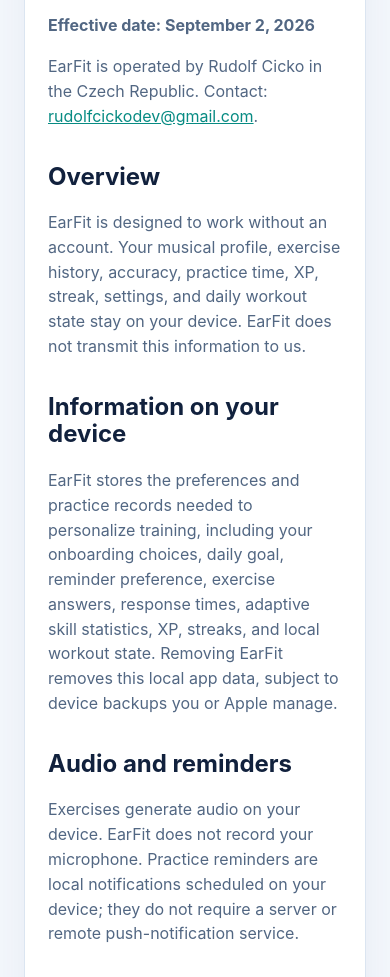
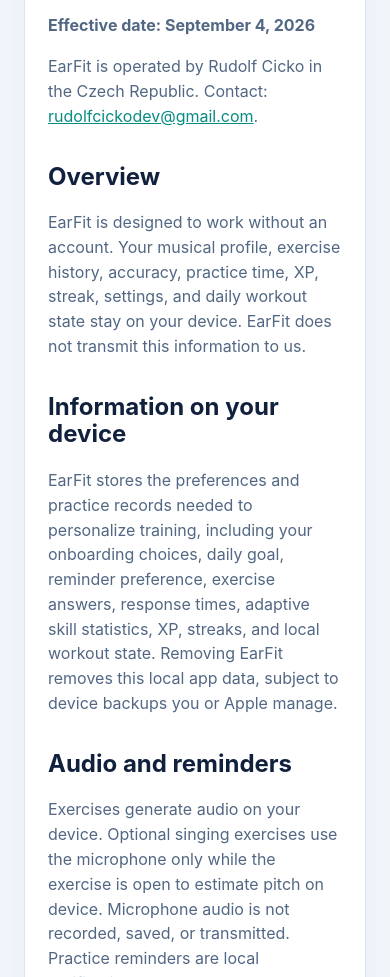
Before and after one commit to Cicko/earfit-support, a plain HTML site: page privacy.html in a window 390 px wide. Shown: the part 260-1237 px from the top of the page. Drawn offline with Linux system fonts and the light colour scheme.

Commit message:
Update privacy policy for microphone use
Updated the effective date and clarified microphone usage in the privacy policy.

```diff
--- a/privacy.html
+++ b/privacy.html
@@ -11,14 +11,14 @@
     <header><div class="wrap"><div class="brand"><span class="brand-mark">♪</span> EarFit</div><nav aria-label="Site"><a href="index.html">Support</a><a href="privacy.html">Privacy</a><a href="terms.html">Terms</a></nav></div></header>
     <main><article class="card">
       <h1>Privacy Policy</h1>
-      <p><strong>Effective date: September 2, 2026</strong></p>
+      <p><strong>Effective date: September 4, 2026</strong></p>
       <p>EarFit is operated by Rudolf Cicko in the Czech Republic. Contact: <a href="mailto:rudolfcickodev@gmail.com">rudolfcickodev@gmail.com</a>.</p>
       <h2>Overview</h2>
       <p>EarFit is designed to work without an account. Your musical profile, exercise history, accuracy, practice time, XP, streak, settings, and daily workout state stay on your device. EarFit does not transmit this information to us.</p>
       <h2>Information on your device</h2>
       <p>EarFit stores the preferences and practice records needed to personalize training, including your onboarding choices, daily goal, reminder preference, exercise answers, response times, adaptive skill statistics, XP, streaks, and local workout state. Removing EarFit removes this local app data, subject to device backups you or Apple manage.</p>
       <h2>Audio and reminders</h2>
-      <p>Exercises generate audio on your device. EarFit does not record your microphone. Practice reminders are local notifications scheduled on your device; they do not require a server or remote push-notification service.</p>
+      <p>Exercises generate audio on your device. Optional singing exercises use the microphone only while the exercise is open to estimate pitch on device. Microphone audio is not recorded, saved, or transmitted. Practice reminders are local notifications scheduled on your device; they do not require a server or remote push-notification service.</p>
       <h2>Feedback</h2>
       <p>If you choose to send feedback from EarFit, your mail app shows the recipient and message before you send it. We receive only the information you deliberately include in that message and use it to respond to support requests or improve EarFit.</p>
       <h2>Changes</h2>
```
